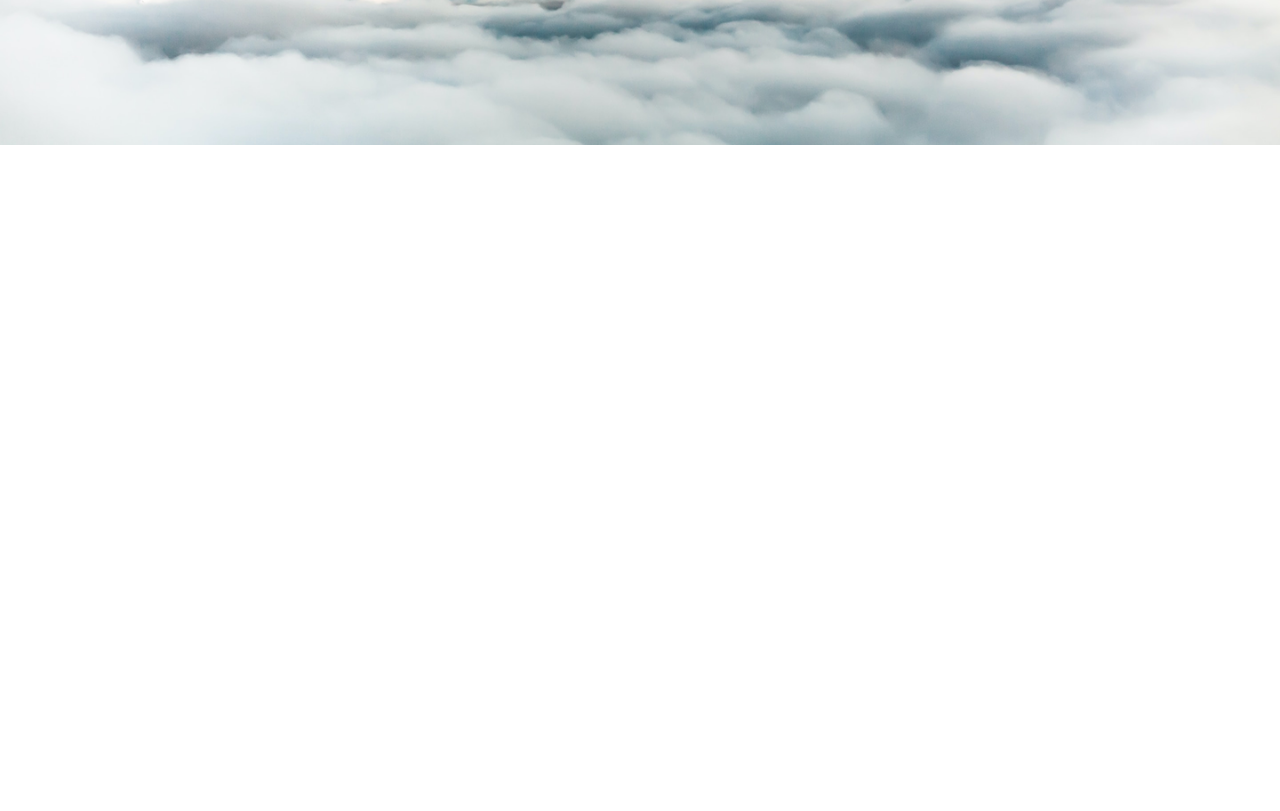
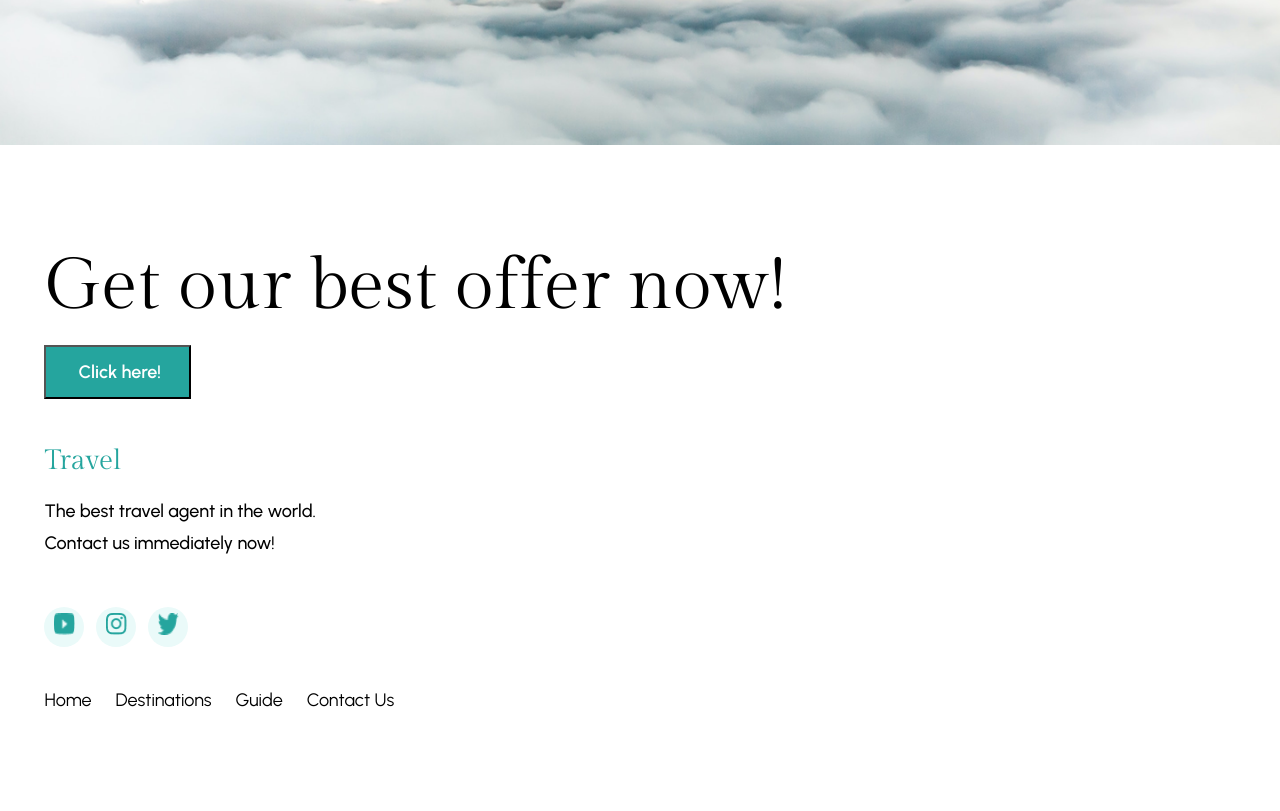
Before and after one commit to MohammedAlmostfa/task-3, a plain HTML site: page index.html in a window 1280 px wide. Shown: the part 5241-6052 px from the top of the page. Before the commit the page ends 5486 px from the top, so only its background shows below. Drawn offline with Linux system fonts and the light colour scheme.

Commit message:
update in  code

```diff
--- a/assets/css/style.css
+++ b/assets/css/style.css
@@ -214,7 +214,6 @@ main {
                         height: 48px;
                         border-radius: 50%;
 
-
                         img {
                             width: 24px;
                             height: 24px;
@@ -222,7 +221,6 @@ main {
                     }
                 }
             }
-
         }
 
         .destination-grid {
@@ -247,7 +245,6 @@ main {
                     display: block;
                     margin: 0 auto;
                 }
-
 
                 h2 {
                     max-width: 338.66px;
@@ -286,14 +283,10 @@ main {
                         width: 16px;
                         height: 16px;
                     }
-
-                }
-
                 }
             }
         }
-
-
+    }
 
     .choose-us {
         margin: 100px auto 0 auto;
@@ -322,7 +315,6 @@ main {
                 text-align: center;
             }
         }
-
 
         .cards-container {
             display: flex;
@@ -396,7 +388,6 @@ main {
         .promo-wrapper {
             margin-top: 150px;
 
-
             h1 {
                 font-family: "Gilda Display", serif;
                 font-weight: 400;
@@ -443,8 +434,10 @@ main {
 
         img {
             margin-top: 100px;
-            width: 658px;
-            height: 485px;
+            max-width: 658px;
+            width: 70%;
+            max-height: 485px;
+            height: auto;
         }
     }
 
@@ -468,11 +461,8 @@ main {
         .trip-image-wrapper {
             position: relative;
 
-
-
             .trip-background {
                 width: 100%;
-
                 height: auto;
                 display: block;
             }
@@ -487,7 +477,6 @@ main {
                 border-radius: 50%;
                 background-color: #3333333D;
                 border: 4.13px solid #FFFFFF;
-
                 display: flex;
                 justify-content: center;
                 align-items: center;
@@ -500,18 +489,131 @@ main {
             }
         }
     }
+}
 
+footer {
+    margin: 0 auto;
+    width: min(93.05%, 1200px);
 
+    .offer-box {
+        display: flex;
+        gap: 310px;
+        align-items: center;
+        margin-bottom: 48px;
 
+        h1 {
+            font-family: "Gilda Display";
+            font-weight: 400;
+            font-style: Regular;
+            font-size: 72px;
+            line-height: 84px;
+            letter-spacing: 0%;
+            text-align: center;
+        }
 
+        .offer-button {
+            width: 147px;
+            height: 54px;
+            padding-top: 16px;
+            padding-right: 32px;
+            padding-bottom: 16px;
+            padding-left: 32px;
+            gap: 10px;
+            opacity: 1;
+            background-color: #25A59E;
+            color: #FFFFFF;
+            font-family: Urbanist;
+            font-weight: 600;
+            font-style: SemiBold;
+            font-size: 18px;
+            line-height: 100%;
+            letter-spacing: 0%;
+            text-align: right;
+        }
+    }
+
+    .footer-content {
+        display: flex;
+        gap: 424px;
+        padding-bottom: 100px;
+        align-items: flex-end;
+
+        .footer-info {
+            max-width: 313px;
+            width: auto;
+
+            .footer-logo {
+                opacity: 1;
+                border-width: 0.7px;
+                font-family: "Gilda Display";
+                font-weight: 400;
+                font-size: 28px;
+                line-height: 100%;
+                letter-spacing: 10%;
+                color: #25A59E;
+                text-decoration: none;
+            }
+
+            p {
+                margin-top: 20px;
+                margin-bottom: 48px;
+                font-family: "Urbanist";
+                font-weight: 500;
+                font-style: Medium;
+                font-size: 18px;
+                line-height: 32px;
+                letter-spacing: 0%;
+            }
+
+            .social-links {
+                display: flex;
+                gap: 12px;
+
+                .circel {
+                    width: 40px;
+                    height: 40px;
+                    border-radius: 50%;
+                    background-color: #EAFAF9;
+                    display: flex;
+                    justify-content: center;
+                    align-items: center;
+                }
+
+                a img {
+                    width: 21.33px;
+                    height: 21.33px;
+                }
+            }
+        }
+
+        .footer-links {
+            max-width: 463px;
+            width: auto;
+
+            ul {
+                display: flex;
+                justify-content: space-between;
+                gap: 24px;
+                list-style: none;
+                padding: 0;
+                margin: 0;
+
+                li {
+                    font-family: "Urbanist", sans-serif;
+                    font-size: 18px;
+                    cursor: pointer;
+                }
+            }
+        }
 
     }
+}
+
 
 /* ================= MEDIA QUERIES ================= */
 
 /* --- Tablet --- */
 @media (max-width: 922px) {
-
     .hero {
         padding-top: 120px;
 
@@ -573,9 +675,7 @@ main {
                     scroll-snap-align: center;
                     box-shadow:
                         10px 26px 150px 0px #4343641A,
-
                         -10px 26px 150px 0px #4343641A;
-
                 }
 
                 &::-webkit-scrollbar {
@@ -614,9 +714,13 @@ main {
             align-items: center;
 
             .promo-wrapper {
-
                 height: auto;
                 margin-top: 0px;
+
+                h1 {
+                    text-align: start;
+                }
+            }
 
             .promo-actions {
                 .btn-primary {
@@ -631,10 +735,7 @@ main {
 
         img {
             margin-top: 28px;
-                width: 100%;
-                height: auto;
         }
-
     }
 
     .trip-video {
@@ -644,22 +745,34 @@ main {
         }
     }
 }
+
+footer {
+    .offer-box {
+        flex-direction: column;
+        gap: 16px;
+        align-items: start;
+
+        h1 {
+            text-align: start;
+        }
+    }
+
+    .footer-content {
+        flex-direction: column;
+        gap: 42px;
+        align-items: start;
+    }
 }
 
 /* --- Mobile --- */
 @media (max-width: 375px) {
     header nav {
         .nav-container {
-
-
             .active {
                 font-size: 16px;
             }
 
-
-
             .menu-btn {
-
                 width: 24px;
                 height: 24px;
             }
@@ -681,7 +794,6 @@ main {
             }
 
             .hero-info {
-
                 gap: 12px;
 
                 p {
@@ -698,10 +810,8 @@ main {
         width: min(90%, 335px);
 
         .search-destination {
-
             .search-header {
                 h1 {
-
                     font-size: 40px;
                     line-height: 52px;
                 }
@@ -740,10 +850,7 @@ main {
             }
 
             .cards-container {
-
-
                 .choose-card {
-
                     width: 100%;
                     min-height: 254px;
                     height: auto;
@@ -789,10 +896,8 @@ main {
 
             img {
                 margin-top: 28px;
-
             }
         }
-
 
         .trip-video {
             h1 {
@@ -801,10 +906,11 @@ main {
             }
 
             .trip-image-wrapper {
-            .trip-background{
-             min-height: 220px;}
+                .trip-background {
+                    min-height: 220px;
+                }
+
                 .circle {
-
                     width: 60px;
                     height: 60px;
 
@@ -817,9 +923,36 @@ main {
         }
     }
 
+    footer {
+        width: min(90%, 335px);
 
+        .offer-box {
+            flex-direction: column;
+            gap: 16px;
+            align-items: start;
 
+            h1 {
+                font-size: 40px;
+                line-height: 52px;
+            }
+        }
 
+        .footer-content {
+            flex-direction: column;
+            gap: 42px;
+            align-items: start;
+
+            .footer-links {
+                ul {
+                    gap: 27px;
+
+                    li {
+                        font-size: 16px;
+                    }
+                }
+            }
+        }
+    }
 
 
 }
--- a/index.html
+++ b/index.html
@@ -212,7 +212,54 @@
     </section>
 
 
+
+
   </main>
+
+
+  <footer class="footer-section">
+    <div class="offer-box">
+      <h1 class="offer-title">Get our best offer now!</h1>
+      <input type="button" value="Click here!" class="offer-button" />
+    </div>
+
+    <div class="footer-content">
+      <div class="footer-info">
+        <a href="#home" class="footer-logo">Travel</a>
+        <p class="footer-description">
+          The best travel agent in the world. Contact us immediately now!
+        </p>
+
+        <div class="social-links">
+          <div class="circel">
+            <a href="https://youtube.com" target="_blank">
+              <img src="./assets/img/youtube.png" alt="YouTube" />
+            </a>
+          </div>
+          <div class="circel">
+            <a href="https://instagram.com" target="_blank">
+              <img src="./assets/img/instagram.png" alt="Instagram" />
+            </a>
+          </div>
+          <div class="circel">
+            <a href="https://twitter.com" target="_blank">
+              <img src="./assets/img/twitter.png" alt="Twitter" />
+            </a>
+          </div>
+        </div>
+      </div>
+
+      <div class="footer-links">
+        <ul>
+          <li>Home</li>
+          <li>Destinations</li>
+          <li>Guide</li>
+          <li>Contact Us</li>
+        </ul>
+      </div>
+    </div>
+  </footer>
+
 </body>
 
 </html>
```
Also changed, not shown: assets/img/instagram.png (added), assets/img/twitter.png (added), assets/img/youtube.png (added). Lines whose indentation alone changed are shown as unchanged.
